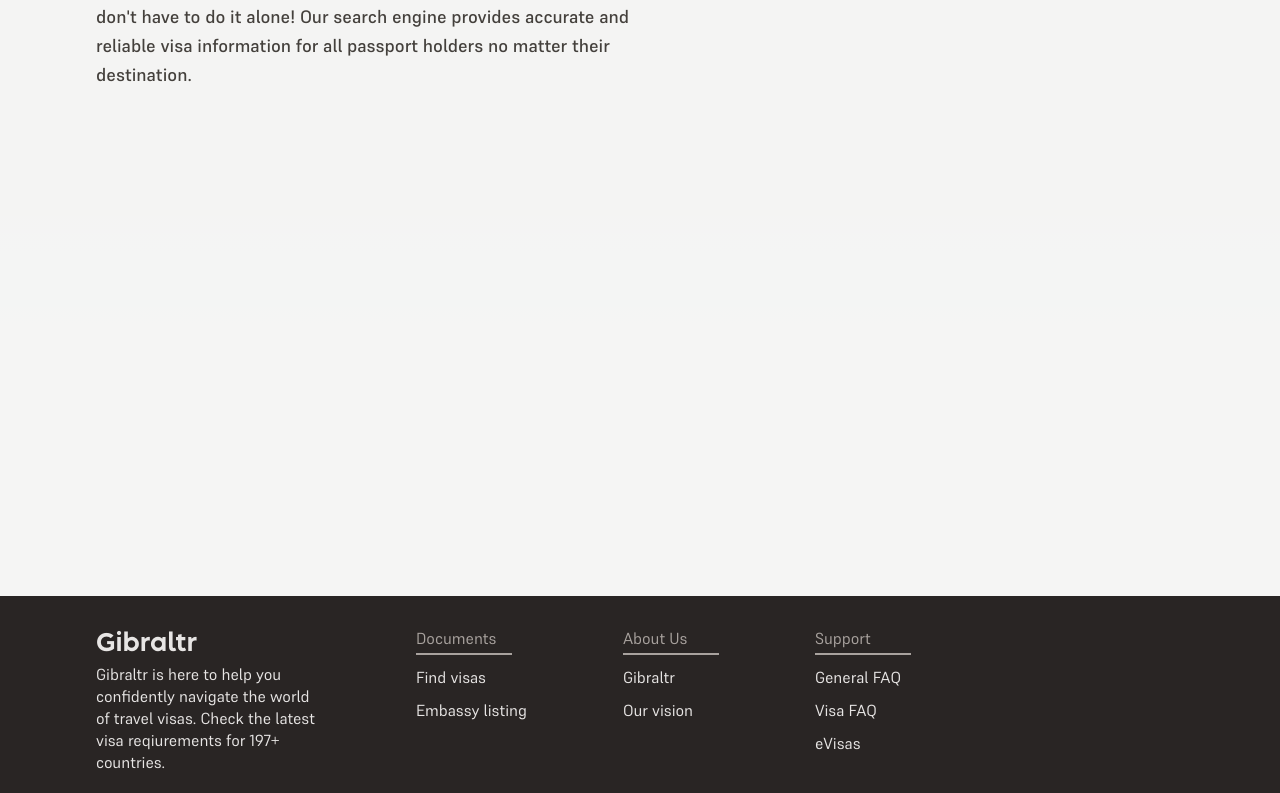
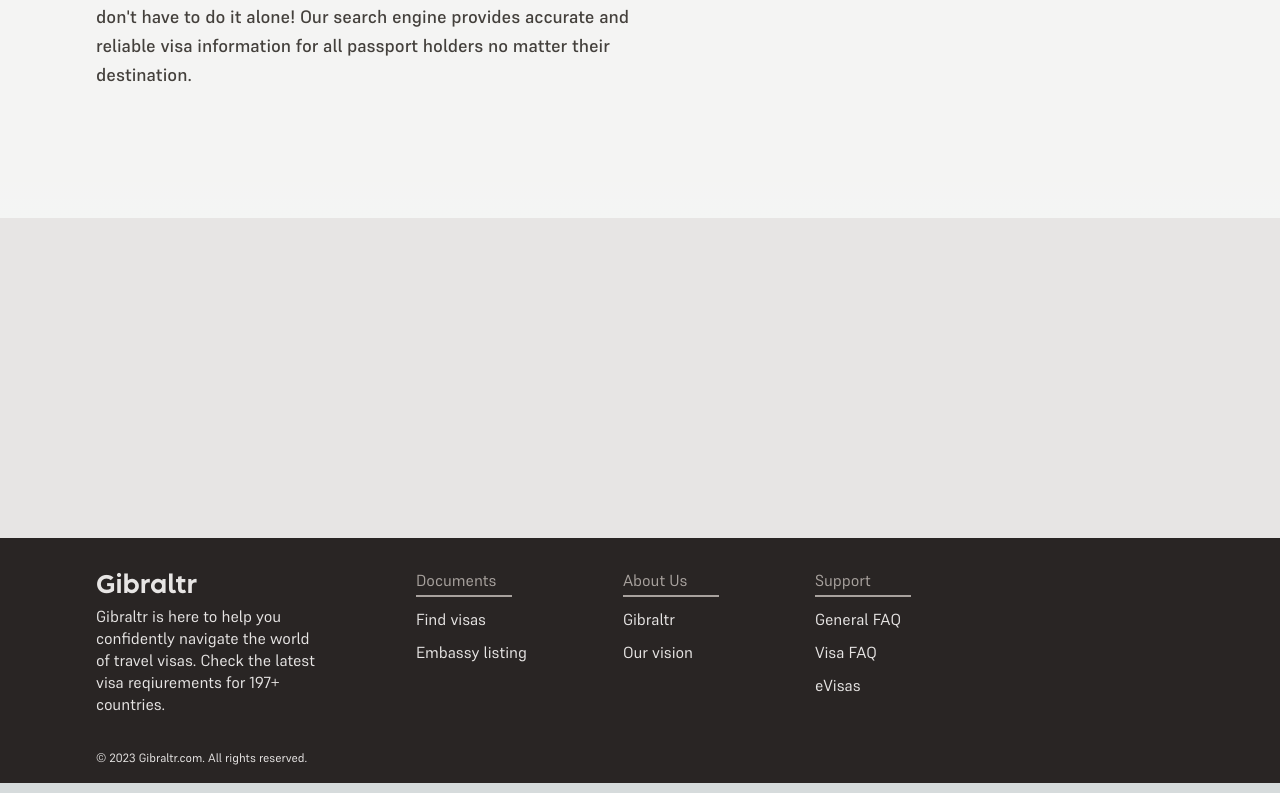
Before and after one commit to tachorzy/Gibraltr, a Next.js app in the folder app/: page /about in a window 1280 px wide. Shown: the part 668-1461 px from the top of the page. Built offline with nearby package versions, Linux system fonts and the light colour scheme; what country-list would draw is missing.

Commit message:
Installed Framer Motion

```diff
--- a/app/package.json
+++ b/app/package.json
@@ -17,6 +17,7 @@
     "csv-parser": "^3.0.0",
     "eslint": "8.30.0",
     "eslint-config-next": "13.1.1",
+    "framer-motion": "^10.0.1",
     "isomorphic-fetch": "^3.0.0",
     "isomorphic-unfetch": "^4.0.2",
     "next": "^13.2.1",
--- a/app/pages/about.jsx
+++ b/app/pages/about.jsx
@@ -46,18 +46,25 @@ export default function Home() {
 
           <div className={AboutStyles.main}>
             <div className={supremeMedium.className}>
-                <div className="grid grid-rows-5 grid-cols-2 pl-24">
                     <h2 className={AboutStyles. aboutUsTitle}>About us</h2>
                     <p className={AboutStyles.paragraph}>
                       Gibraltr was founded with the initiative of making travel visas easier to understand. In our everchanging connected world, travelers are responsible for knowing the power & privilege of their passport. And, you don't have to do it alone! Our search engine provides accurate and reliable visa information for all passport holders no matter their destination.
                     </p>
-
-
-
                     {/* <h2 className={AboutStyles.subtitle}>Travel at ease</h2>
                     <h3 className={AboutStyles.subtitle}>Wisely plan your trip</h3>
                     <h4 className={AboutStyles.centeredTitle}>Our mission is guiding you through the complexities of tourist visas.</h4> */}
-                </div>
+            </div>
+          </div>
+          <div className={AboutStyles.bannerLight}></div>
+          <div className={AboutStyles.main}>
+            <div className={supremeMedium.className}>
+                    {/* <h2 className={AboutStyles. aboutUsTitle}>About us</h2>
+                    <p className={AboutStyles.paragraph}>
+                      Gibraltr was founded with the initiative of making travel visas easier to understand. In our everchanging connected world, travelers are responsible for knowing the power & privilege of their passport. And, you don't have to do it alone! Our search engine provides accurate and reliable visa information for all passport holders no matter their destination.
+                    </p> */}
+                    {/* <h2 className={AboutStyles.subtitle}>Travel at ease</h2>
+                    <h3 className={AboutStyles.subtitle}>Wisely plan your trip</h3>
+                    <h4 className={AboutStyles.centeredTitle}>Our mission is guiding you through the complexities of tourist visas.</h4> */}
             </div>
           </div>
           <Footer></Footer>
--- a/app/styles/AboutUsStyle.module.css
+++ b/app/styles/AboutUsStyle.module.css
@@ -1,18 +1,20 @@
 .main {
     @apply bg-stone-100 bg-no-repeat bg-contain bg-opacity-90 bg-right flex flex-col justify-between content-center pl-24;
-    min-height: 100vh;
 }
 
 .infoPageSection {
     @apply bg-stone-100 flex flex-col justify-between content-center pl-24;
 }
-  .backgroundImage{
-  }
 
 .banner{
     @apply flex flex-row w-screen bg-stone-800 bg-no-repeat bg-right bg-cover bg-opacity-90;
     height: 29rem;
     background-image: url('/Gibraltar.svg');
+}
+
+.bannerLight{
+    @apply flex flex-row w-screen bg-stone-200;
+    height: 20rem;
 }
 
 .title{
@@ -28,7 +30,7 @@
 }
 
 .paragraph{
-    @apply w-1/2 text-lg text-stone-700 leading-relaxed
+    @apply w-1/2 text-lg text-stone-700 leading-relaxed mb-32
 }
 
 
```
Also changed, not shown: 1 other file (tests, documents, lock files or other folders).
